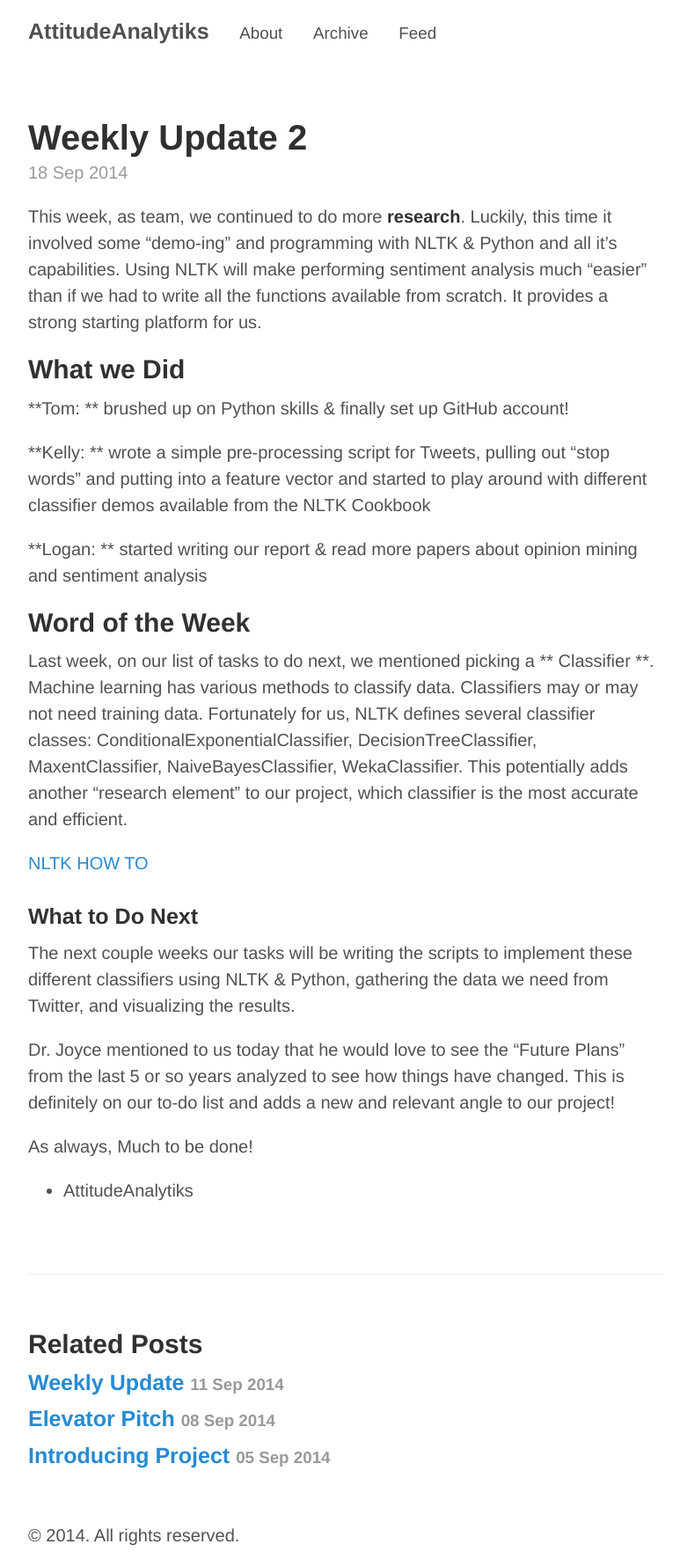
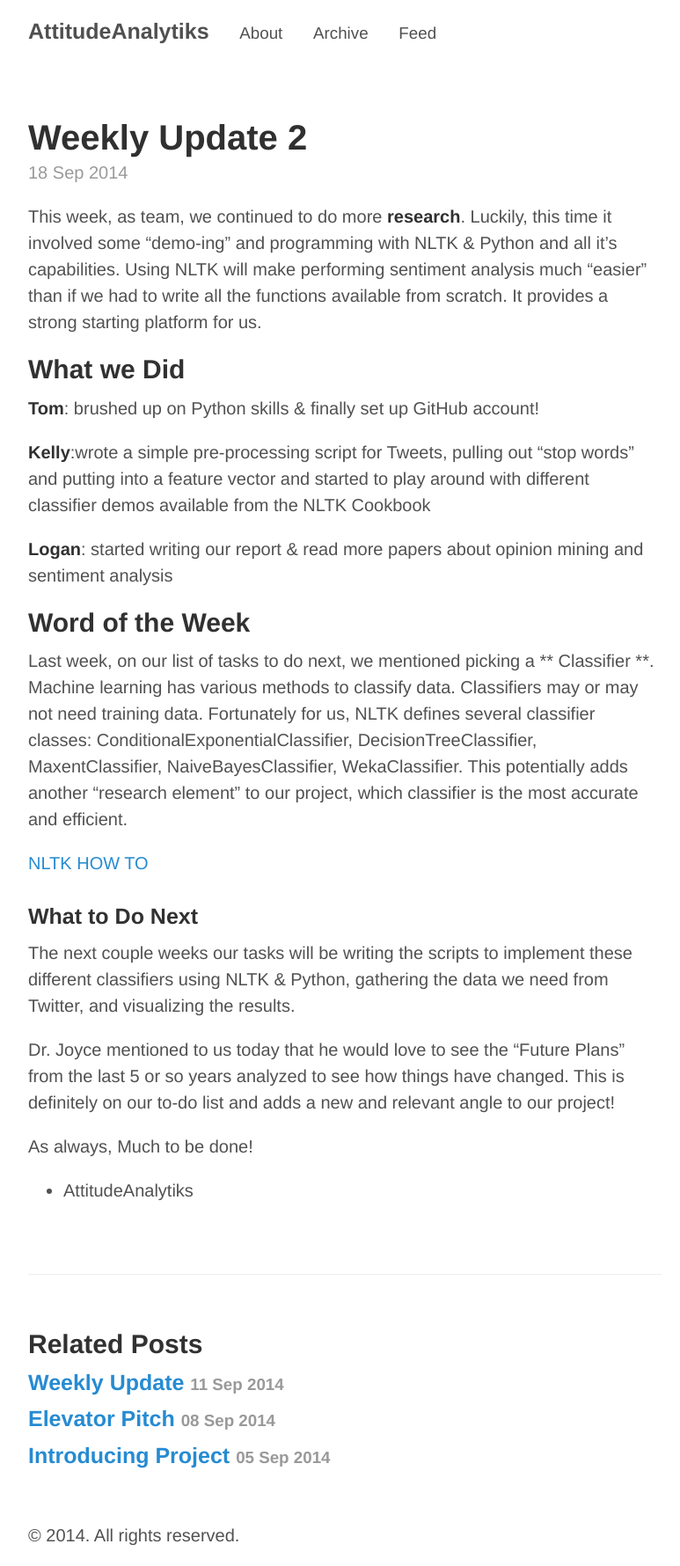
Before and after one commit to AttitudeAnalytiks/AttitudeAnalytiks.github.io, a Jekyll site: the page built from _posts/2014-09-18-Week2Update.md, in a window 1280 px wide. Shown: the whole page at 88% size, without its empty margins (248-1021 px from the left). Built offline with Jekyll 4.4.1, drawn with Linux system fonts in a browser that asks for light colours; Markdown is read by kramdown in place of the engine named in the settings.

```diff
--- a/_posts/2014-09-18-Week2Update.md
+++ b/_posts/2014-09-18-Week2Update.md
@@ -7,11 +7,11 @@ This week, as team, we continued to do more **research**. Luckily, this time it
 
 ## What we Did
 
-**Tom: ** brushed up on Python skills & finally set up GitHub account!
+**Tom**: brushed up on Python skills & finally set up GitHub account!
 
-**Kelly: ** wrote a simple pre-processing script for Tweets, pulling out "stop words" and putting into a feature vector and started to play around with different classifier demos available from the NLTK Cookbook
+**Kelly**:wrote a simple pre-processing script for Tweets, pulling out "stop words" and putting into a feature vector and started to play around with different classifier demos available from the NLTK Cookbook
 
-**Logan: **  started writing our report & read more papers about opinion mining and sentiment analysis
+**Logan**:  started writing our report & read more papers about opinion mining and sentiment analysis
 
 ## Word of the Week
  Last week, on our list of tasks to do next, we mentioned picking a ** Classifier **.  Machine learning has various methods to classify data. Classifiers may or may not need training data. Fortunately for us, NLTK defines several classifier classes:  ConditionalExponentialClassifier, DecisionTreeClassifier, MaxentClassifier, NaiveBayesClassifier, WekaClassifier. This potentially adds another "research element" to our project, which classifier is the most accurate and efficient.
```
